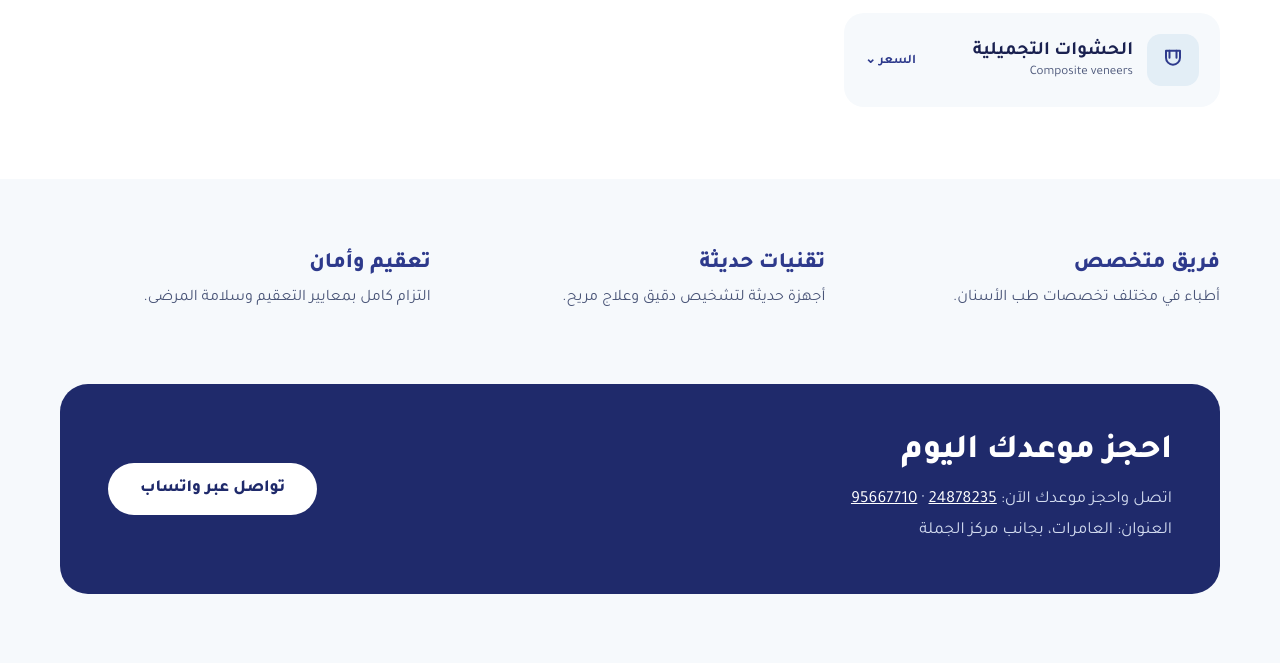
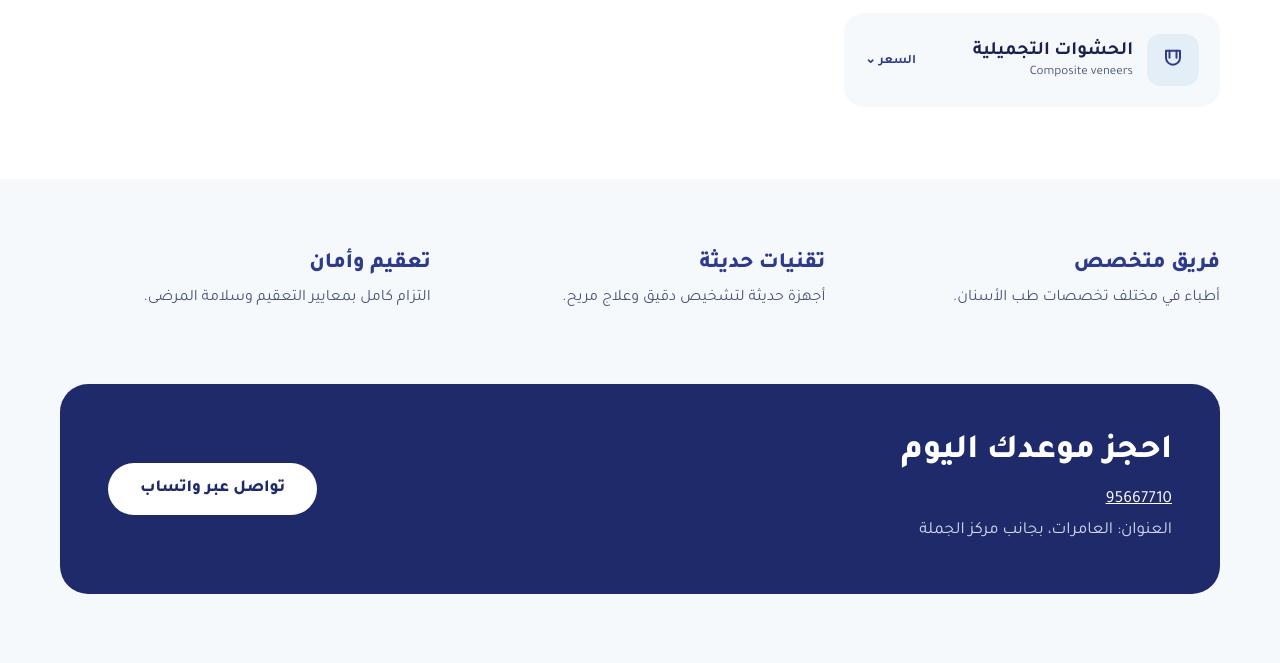
Before and after one commit to Arooba90/confident-smile, a plain HTML site: page index.html in a window 1280 px wide. Shown: the part 1262-1925 px from the top of the page. Drawn offline with Linux system fonts and the light colour scheme.

Commit message:
Remove landline call line
Co-Authored-By: Claude Opus 5.5 <noreply@anthropic.com>
Claude-Session: https://claude.ai/code/session_014xe3wCtno2EFHpvhR6qGBJ

```diff
--- a/index.html
+++ b/index.html
@@ -97,7 +97,7 @@ section{padding-left:16px!important;padding-right:16px!important}
 <div class="cta" style="max-width: 1160px; margin: 0 auto; background: #1F2A6B; color: #FFFFFF; border-radius: 28px; padding: 48px; display: flex; flex-wrap: wrap; gap: 32px; align-items: center; justify-content: space-between">
 <div style="flex: 1 1 360px; display: flex; flex-direction: column; gap: 12px">
 <h2 style="margin: 0; font-size: 34px; font-weight: 800">احجز موعدك اليوم</h2>
-<p style="margin: 0; font-size: 17px; line-height: 1.8; color: #D3DCF0">اتصل واحجز موعدك الآن: <a href="tel:+96824878235" style="color:#FFFFFF">24878235</a> · <a href="tel:+96895667710" style="color:#FFFFFF">95667710</a><br>العنوان: العامرات، بجانب مركز الجملة</p>
+<p style="margin: 0; font-size: 17px; line-height: 1.8; color: #D3DCF0"><a href="tel:+96895667710" style="color:#FFFFFF">95667710</a><br>العنوان: العامرات، بجانب مركز الجملة</p>
 </div>
 <a href="https://wa.me/96895667710" target="_blank" rel="noopener" style="text-decoration: none; background: #FFFFFF; color: #1F2A6B; padding: 16px 32px; border-radius: 999px; font-weight: 800; font-size: 17px">تواصل عبر واتساب</a>
 </div>
```
